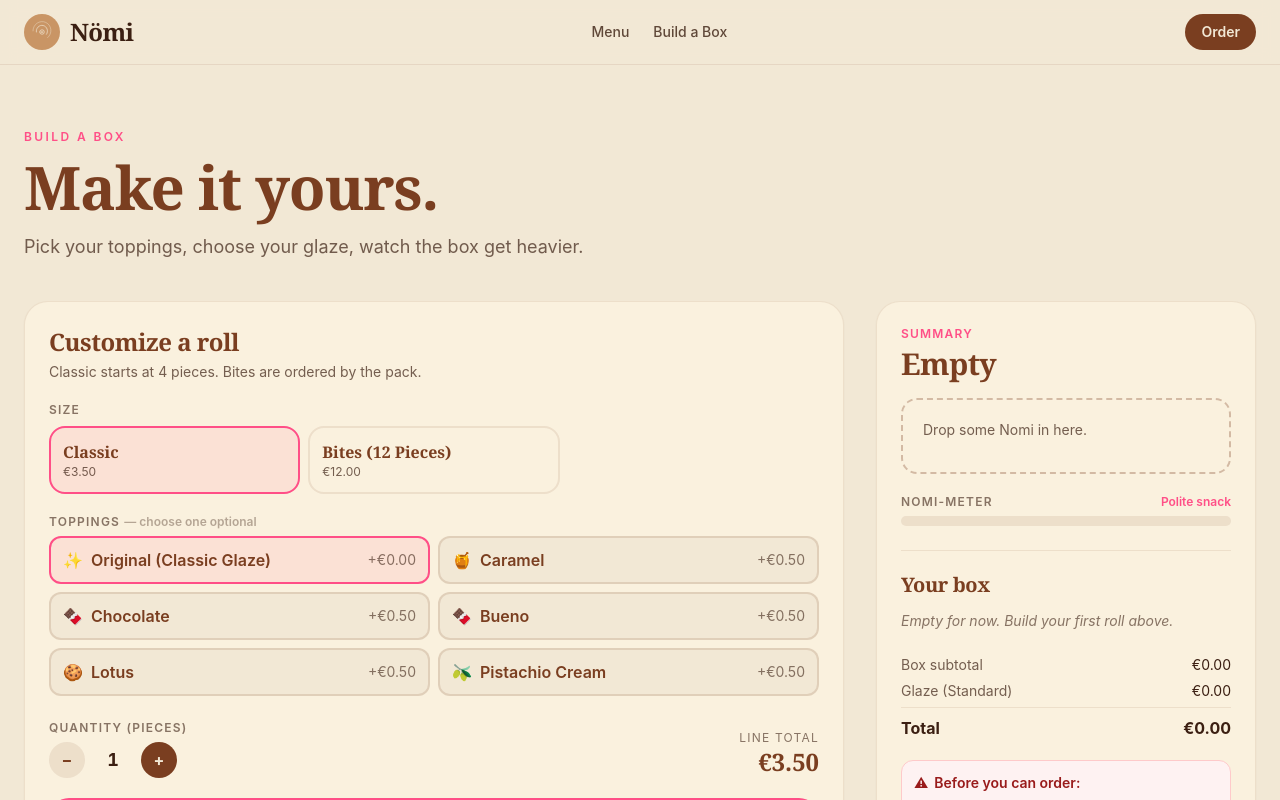
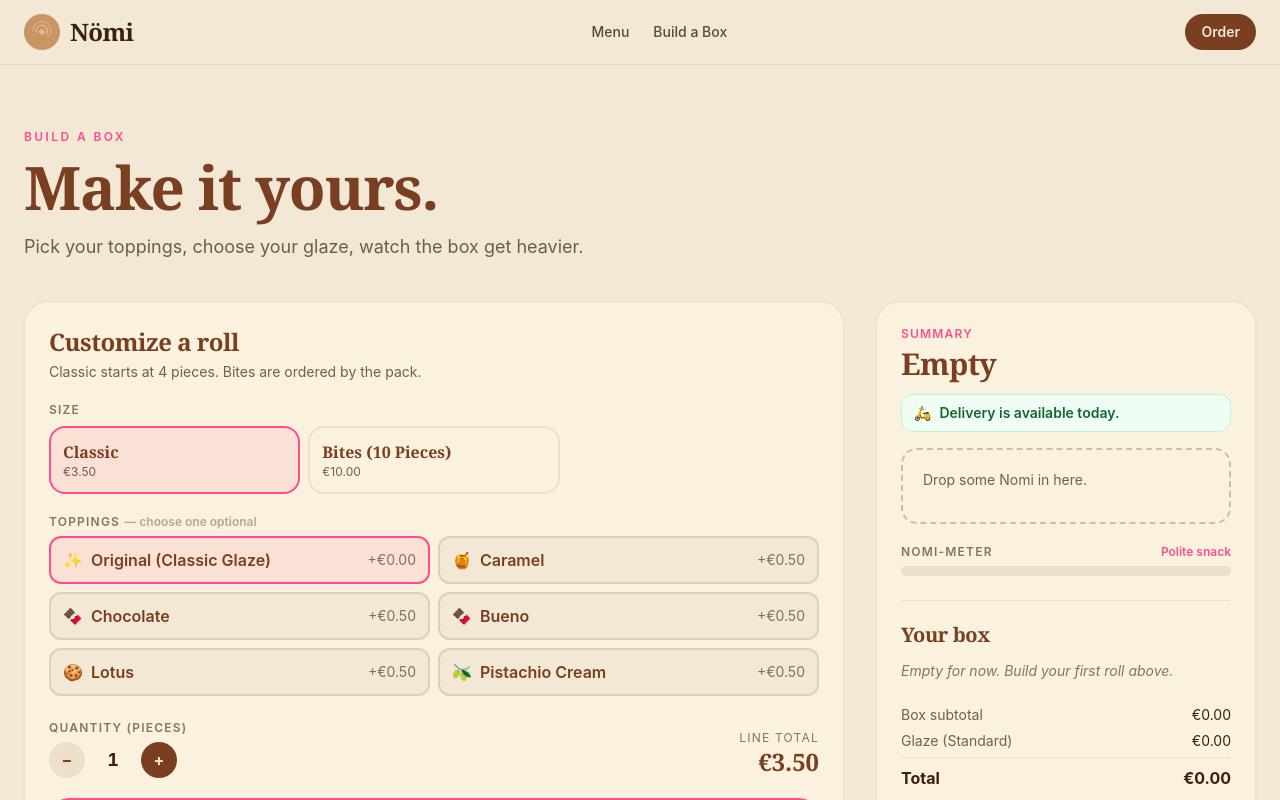
Before and after one commit to mostafasany/nomi, a Next.js app: page /build-a-box in a window 1280 px wide. Shown: the top 800 px of the page. Built offline with nearby package versions, Linux system fonts and the light colour scheme.

Commit message:
change box quanity to 10

```diff
--- a/components/box/BoxBuilder.tsx
+++ b/components/box/BoxBuilder.tsx
@@ -13,7 +13,8 @@ import {
   lineSubtotal,
   validateCustomer,
 } from "@/lib/order";
-import { CONTACT, fmt, ORDER_CFG } from "@/lib/site";
+import { clsx } from "@/lib/clsx";
+import { CONTACT, DELIVERY, fmt, ORDER_CFG } from "@/lib/site";
 import { getSize, minQtyForSize, SizeId } from "@/lib/sizes";
 import { noToppings, Topping, ToppingSelection } from "@/lib/toppings";
 import { useMemo, useRef, useState } from "react";
@@ -173,6 +174,18 @@ export function BoxBuilder() {
           </h3>
 
           <div
+            className={clsx(
+              "mt-3 flex items-center gap-2 rounded-xl border px-3 py-2 text-sm font-semibold",
+              DELIVERY.availableToday
+                ? "border-green-200 bg-green-50 text-green-800"
+                : "border-amber-200 bg-amber-50 text-amber-800",
+            )}
+          >
+            <span aria-hidden>{DELIVERY.availableToday ? "🛵" : "🏪"}</span>
+            {DELIVERY.availableToday ? DELIVERY.onMessage : DELIVERY.offMessage}
+          </div>
+
+          <div
             className="mt-4 rounded-2xl border-2 border-dashed border-cinnamon/30 p-5 transition-transform"
             style={{
               transform: `translateY(${Math.min(totalWeight / 80, 8)}px)`,
--- a/config/nomi.json
+++ b/config/nomi.json
@@ -19,6 +19,11 @@
     "leadTimeHours": 24,
     "freshnessHours": 48
   },
+  "delivery": {
+    "availableToday": true,
+    "onMessage": "Delivery is available today.",
+    "offMessage": "Delivery is off today — pickup only."
+  },
   "sizes": [
     {
       "id": "classic",
@@ -36,14 +41,14 @@
     },
     {
       "id": "bites",
-      "name": "Bites (12 Pieces)",
+      "name": "Bites (10 Pieces)",
       "tagline": "The Share Pack",
-      "description": "Twelve bite-sized Nömi pieces for sharing, snacking, or pretending to share.",
-      "price": 12,
+      "description": "Ten bite-sized Nömi pieces for sharing, snacking, or pretending to share.",
+      "price": 10,
       "minQty": 1,
       "diameterCm": 4,
-      "weightG": 420,
-      "compareTo": "A dozen mini swirls.",
+      "weightG": 350,
+      "compareTo": "Ten mini swirls.",
       "color": "bg-accent",
       "ring": "ring-accent",
       "emoji": "·"
--- a/lib/order.ts
+++ b/lib/order.ts
@@ -1,5 +1,5 @@
 import { GlazeLevel } from "@/lib/glazes";
-import { CONTACT, SITE, fmt } from "@/lib/site";
+import { CONTACT, DELIVERY, SITE, fmt } from "@/lib/site";
 import { Size } from "@/lib/sizes";
 import {
   Topping,
@@ -138,6 +138,7 @@ export function buildMessage(order: Order): string {
       ? `Pickup: ${formatPickup(order.customer.pickupDate, order.customer.pickupTime)}`
       : null,
     CONTACT.pickupAddress ? `Pickup at: ${CONTACT.pickupAddress}` : null,
+    DELIVERY.availableToday ? null : `Note: ${DELIVERY.offMessage}`,
     order.customer.notes ? `Notes: ${order.customer.notes}` : null,
     ``,
     `_${CONTACT.deliveryNote}_`,
--- a/lib/site.ts
+++ b/lib/site.ts
@@ -3,6 +3,7 @@ import config from "@/config/nomi.json";
 export const SITE         = config.brand;
 export const CONTACT      = config.contact;
 export const ORDER_CFG    = config.order;
+export const DELIVERY     = config.delivery;
 export const SUBSCRIPTION = config.subscription;
 
 export const fmt = (n: number) =>
```
